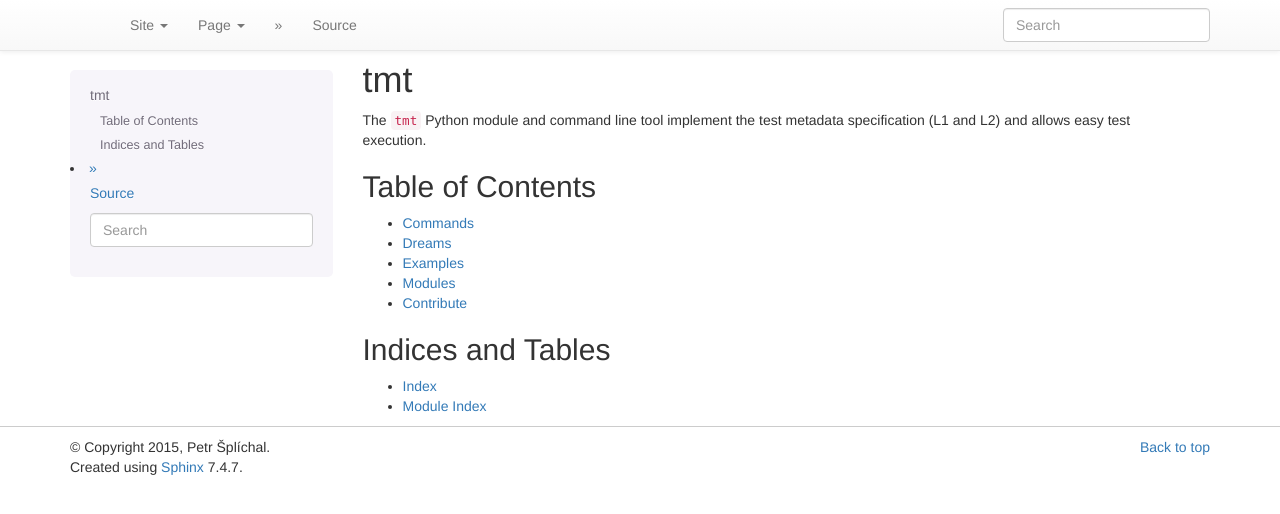
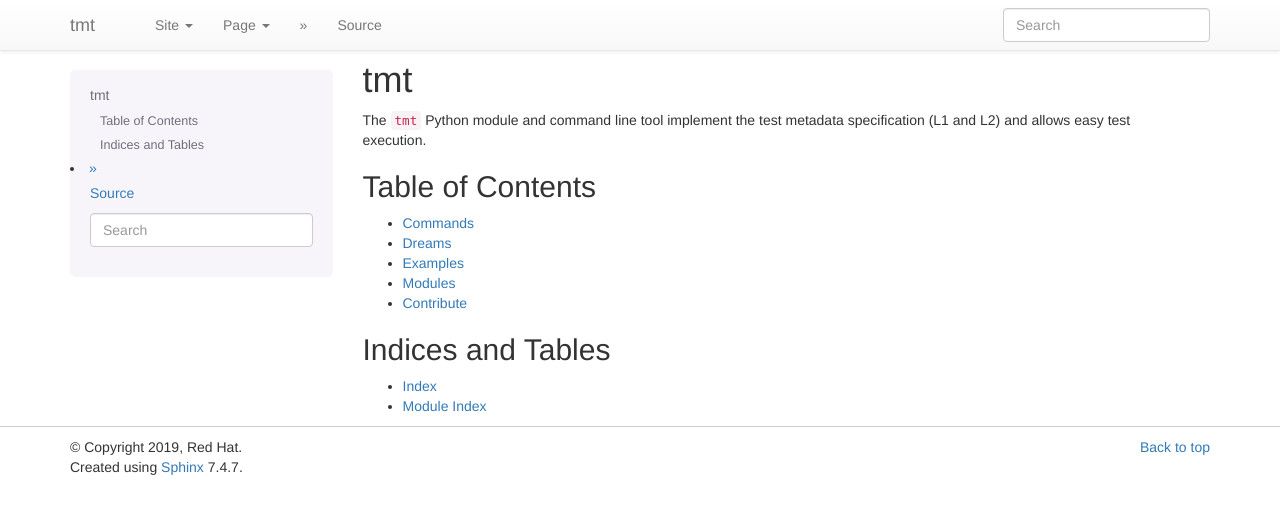
Before and after one commit to psss/did, a Sphinx documentation site: the page built from docs/index.rst, in a window 1280 px wide. Shown: the top 514 px of the page. Built offline with Sphinx 7.4.7, drawn with Linux system fonts in a browser that asks for light colours.

Commit message:
Update documentation metadata

```diff
--- a/docs/conf.py
+++ b/docs/conf.py
@@ -63,8 +63,8 @@
 master_man = 'man.1'
 
 # General information about the project.
-project = u''
-copyright = u'2015, Petr Šplíchal'
+project = u'tmt'
+copyright = u'2019, Red Hat'
 author = u'Petr Šplíchal'
 
 # The version info for the project you're documenting, acts as replacement for
```
